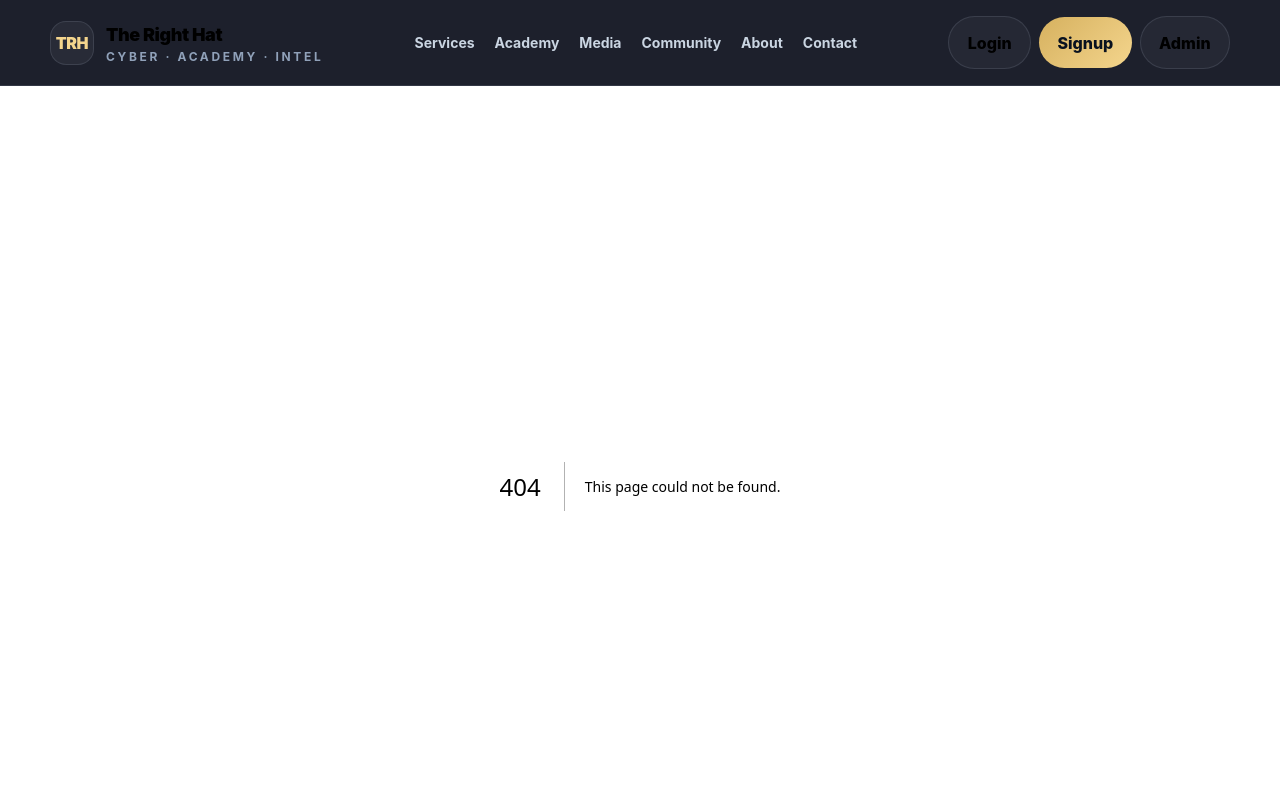
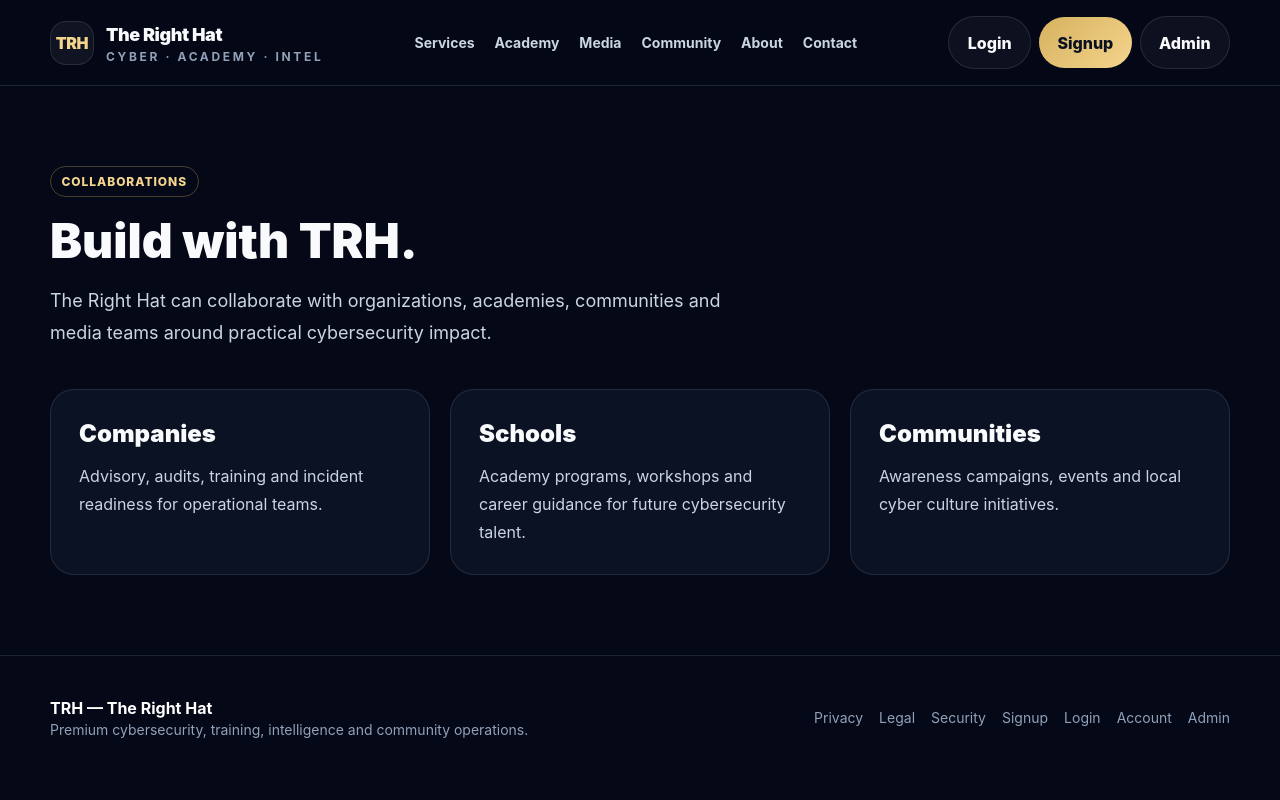
Before and after one commit to SeeDev-K/The-Right-Hat, a Next.js app: page /collaborations in a window 1280 px wide. Before the commit this address had no page. Shown: the top 800 px of the page. Built offline with nearby package versions, Linux system fonts and the light colour scheme.

Commit message:
feat: add collaborations page

```diff
--- /dev/null
+++ b/app/collaborations/page.tsx
@@ -0,0 +1,25 @@
+const items = [
+  ['Companies', 'Advisory, audits, training and incident readiness for operational teams.'],
+  ['Schools', 'Academy programs, workshops and career guidance for future cybersecurity talent.'],
+  ['Communities', 'Awareness campaigns, events and local cyber culture initiatives.'],
+]
+
+export default function CollaborationsPage() {
+  return (
+    <main className="py-20">
+      <div className="container">
+        <span className="badge">Collaborations</span>
+        <h1 className="mt-5 max-w-3xl text-5xl font-black">Build with TRH.</h1>
+        <p className="mt-5 max-w-2xl text-lg leading-8 text-slate-300">The Right Hat can collaborate with organizations, academies, communities and media teams around practical cybersecurity impact.</p>
+        <div className="mt-10 grid gap-5 md:grid-cols-3">
+          {items.map(([title, text]) => (
+            <article key={title} className="card p-7">
+              <h2 className="text-2xl font-black">{title}</h2>
+              <p className="mt-3 leading-7 text-slate-300">{text}</p>
+            </article>
+          ))}
+        </div>
+      </div>
+    </main>
+  )
+}
```
